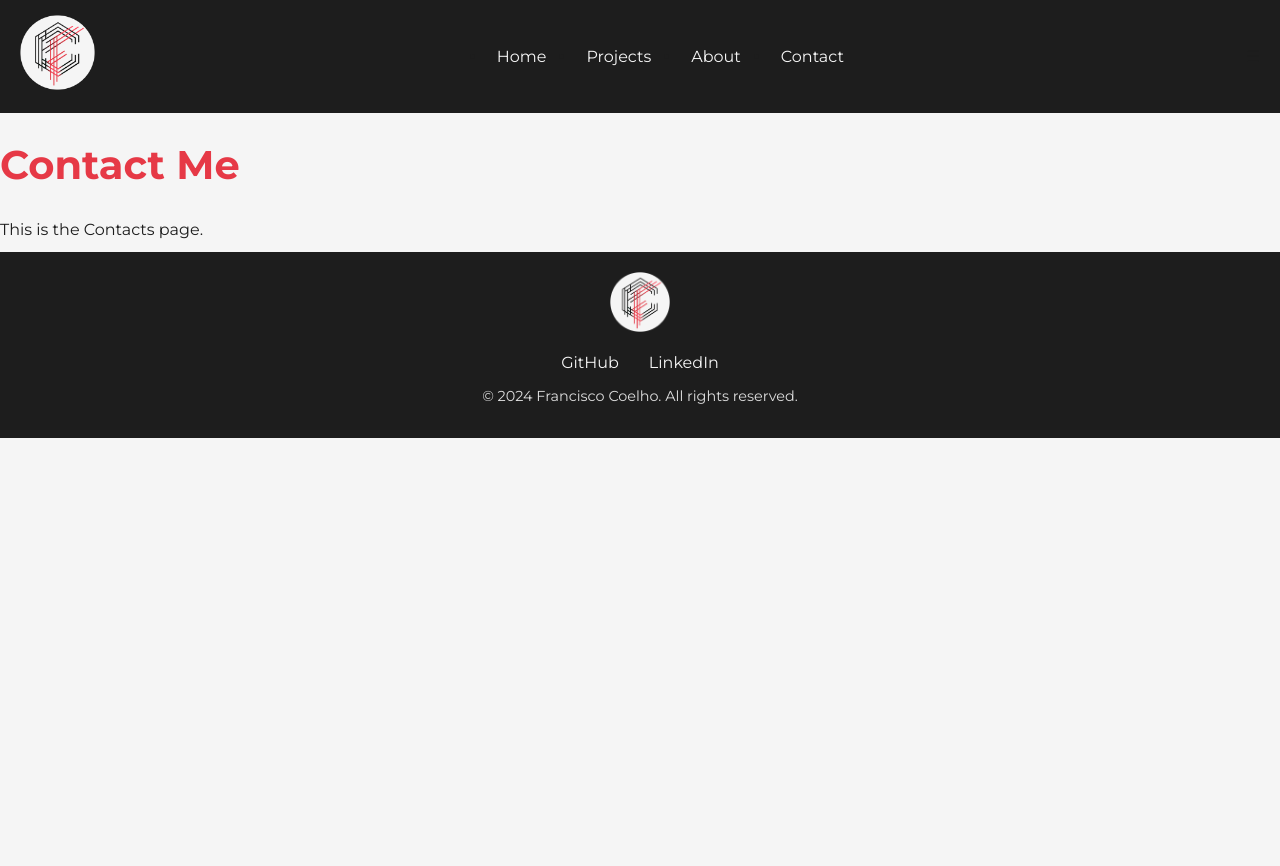
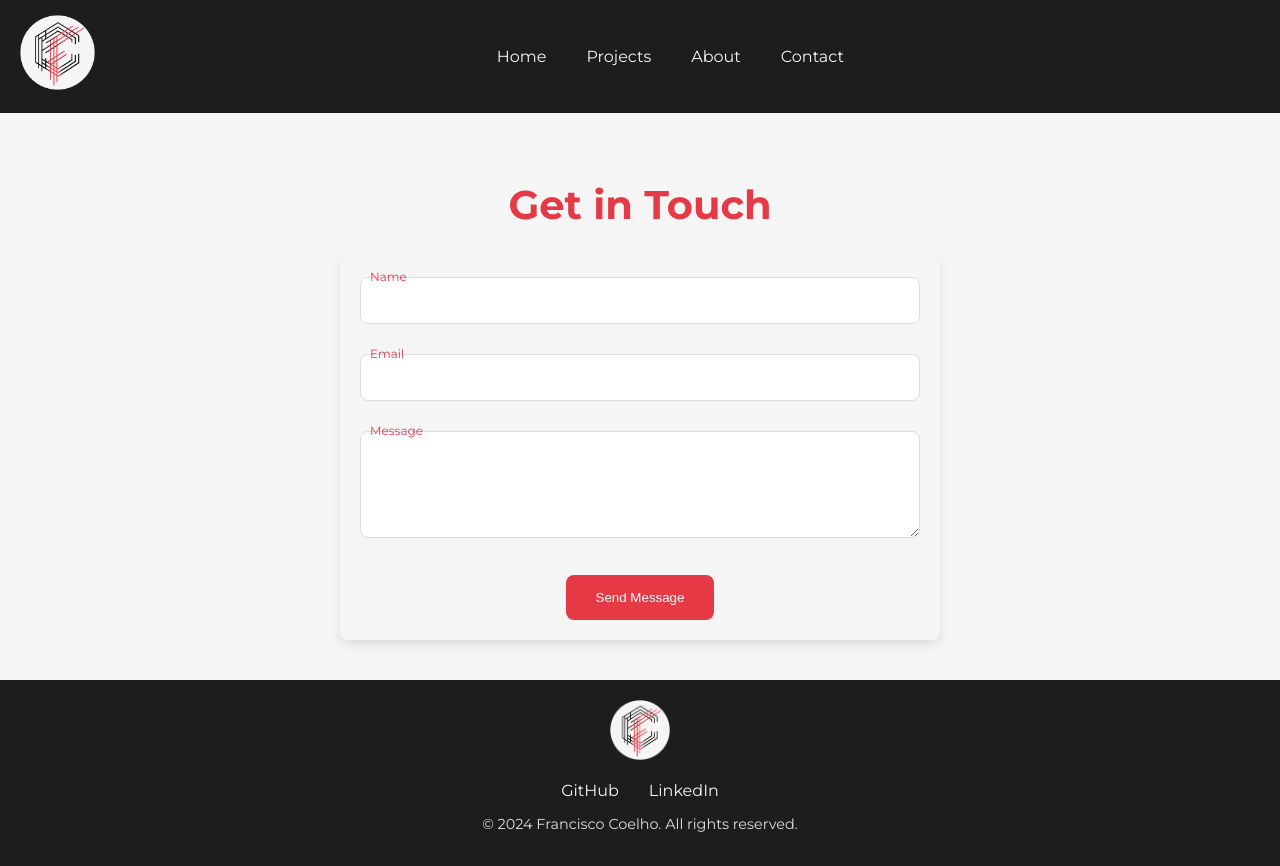
Before and after one commit to coelhof12/coelhof12.github.io, a React (Create React App) app: page /contact in a window 1280 px wide. Before the commit the page ends 800 px from the top, so only its background shows below. Built offline with nearby package versions, Linux system fonts and the light colour scheme.

Commit message:
Enhanced various pages with animations and hover effects
- Added initial CSS styles to contacts page and implemented form submition with Formspree;
- Ajusted styles in Home Page and added more information;
- Established new default button styles and animations for the project;

```diff
--- a/src/index.css
+++ b/src/index.css
@@ -56,18 +56,30 @@ a:hover {
   text-decoration: underline;
 }
 
-button {
+/* Button Style */
+.modern-button {
+  display: inline-block;
+  padding: 12px 25px;
+  font-size: 1.1rem;
+  color: #F5F5F5;
   background-color: #E63946;
-  color: #F5F5F5;
   border: none;
+  border-radius: 30px;
+  cursor: pointer;
+  transition: all 0.3s ease;
+  text-decoration: none;
   font-family: 'Montserrat', sans-serif;
-  padding: 10px 20px;
-  cursor: pointer;
-  transition: background-color 0.3s ease;
 }
 
-button:hover {
-  background-color: #C7323D;
+.modern-button:hover {
+  background-color: #D62828;
+  box-shadow: 0px 5px 15px rgba(0, 0, 0, 0.3);
+  transform: translateY(-3px);
+}
+
+.modern-button:active {
+  background-color: #B71515;
+  transform: translateY(1px);
 }
 
 img {
--- a/src/pages/Contact.js
+++ b/src/pages/Contact.js
@@ -1,10 +1,26 @@
 import React from 'react';
+import '../styles/Contacts.css';
+import '../index.css';
 
 function Contact() {
   return (
-    <div className="about">
-      <h1>Contact Me</h1>
-      <p>This is the Contacts page.</p>
+    <div className="contact-container">
+      <h1>Get in Touch</h1>
+      <form className="contact-form">
+        <div className="form-group">
+          <input type="text" id="name" required />
+          <label htmlFor="name">Name</label>
+        </div>
+        <div className="form-group">
+          <input type="email" id="email" required />
+          <label htmlFor="email">Email</label>
+        </div>
+        <div className="form-group">
+          <textarea id="message" rows="5" required></textarea>
+          <label htmlFor="message">Message</label>
+        </div>
+        <button type="submit" className="submit-button">Send Message</button>
+      </form>
     </div>
   );
 }
--- a/src/pages/Home.js
+++ b/src/pages/Home.js
@@ -1,21 +1,61 @@
 import React from 'react';
 import '../styles/Home.css';
+import '../index.css';
 
 function Home() {
   return (
     <div className="home">
-      <h1>Welcome to My Portfolio</h1>
-      <p>This is the home page. Feel free to explore my projects and learn more about me.</p>
 
+      {/* Banner Image */}
+      <div className="banner-container">
+        <img src="../assets/images/me_banner.png" alt="Francisco Coelho Banner" className="banner-image" />
+      </div>
+
+      {/* Strong statement and brief introduction */}
+      <section className="intro-section">
+        <h1>I build web solutions that combine creativity and functionality.</h1>
+        <p>
+          As a full-stack developer, I specialize in creating efficient, scalable web applications that deliver both visually and functionally.
+        </p>
+        <div className="modern-button">
+          <a href="/projects" className="modern-button">View my Work</a>
+          <a href="/contact" className="modern-button">Get in Touch</a>
+        </div>
+      </section>
+
+      {/* Key Skills Highlight Section */}
+      <section className="skills-highlight">
+        <h2>Key Skills Highlight</h2>
+        <ul>
+          <li>JavaScript & React</li>
+          <li>Node.js & Express</li>
+          <li>MySQL & Database Management</li>
+          <li>RESTful APIs</li>
+        </ul>
+      </section>
+
+      {/* Personal Branding Section */}
+      <section className="personal-branding">
+        <h2>Personal Branding</h2>
+        <p>Francisco Coelho, a creative and driven Full-Stack Developer with a keen eye for design and functionality.</p>
+      </section>
+
+      {/* Featured Project Highlight Section */}
+      <section className="featured-project">
+        <h2>Featured Project: My SPA Portfolio</h2>
+        <p>This website itself is a demonstration of my skills in React, CSS Grid, API integration, and responsive web design.</p>
+        <a href="/projects" className="modern-button">Learn More</a>
+      </section>
+      {/* GitHub Stats Section */}
       <div className="github-stats">
         <h2>My GitHub Stats</h2>
         <img src="https://github-readme-stats.vercel.app/api?username=coelhof12&show_icons=true&hide_border=true&bg_color=1D1D1D&title_color=E63946&text_color=F5F5F5&icon_color=E63946" alt="GitHub Stats" />
       </div>
 
+      {/* GitHub Top Languages Section */}
       <div className="github-languages">
         <img src="https://github-readme-stats.vercel.app/api/top-langs/?username=coelhof12&layout=compact&hide_border=true&bg_color=1D1D1D&title_color=E63946&text_color=F5F5F5&icon_color=E63946" alt="Top Languages" />
       </div>
-
     </div>
   );
 }
--- a/src/pages/Projects.js
+++ b/src/pages/Projects.js
@@ -1,6 +1,7 @@
 import React, { useEffect, useState, useRef } from 'react';
 import { useSpring, animated } from '@react-spring/web';
-import '../styles/Projects.css';
+import '../styles/Contacts.css';
+import '../index.css';
 
 const ProjectCard = ({ project, index }) => {
   const [inView, setInView] = useState(false);
@@ -43,7 +44,7 @@ const ProjectCard = ({ project, index }) => {
       <h2>{project.title}</h2>
       <p>{project.description}</p>
       <p><strong>Technologies:</strong> {project.technologies.join(', ')}</p>
-      <a href={project.repoLink} target="_blank" rel="noopener noreferrer">View Repository</a>
+      <a href={project.repoLink} className="modern-button">View Project</a>
       {project.image && <img src={project.image} alt={project.title} />}
     </animated.div>
   );
--- /dev/null
+++ b/src/styles/Contacts.css
@@ -0,0 +1,73 @@
+.contact-container {
+  text-align: center;
+  padding: 40px;
+}
+
+.contact-form {
+  max-width: 600px;
+  margin: 0 auto;
+  padding: 20px;
+  background-color: #F5F5F5;
+  border-radius: 8px;
+  box-shadow: 0 4px 10px rgba(0, 0, 0, 0.1);
+  animation: fadeIn 1s ease;
+}
+
+.form-group {
+  position: relative;
+  margin-bottom: 30px;
+}
+
+.form-group input,
+.form-group textarea {
+  width: 100%;
+  padding: 15px;
+  border: 1px solid #ddd;
+  border-radius: 8px;
+  transition: border-color 0.3s ease, box-shadow 0.3s ease;
+}
+
+.form-group input:focus,
+.form-group textarea:focus {
+  border-color: #E63946;
+  box-shadow: 0 0 8px rgba(230, 57, 70, 0.5);
+}
+
+.form-group label {
+  position: absolute;
+  left: 15px;
+  top: 15px;
+  transition: all 0.3s ease;
+  pointer-events: none;
+}
+
+.form-group input:focus + label,
+.form-group input:not(:placeholder-shown) + label,
+.form-group textarea:focus + label,
+.form-group textarea:not(:placeholder-shown) + label {
+  top: -10px;
+  left: 10px;
+  font-size: 12px;
+  color: #E63946;
+}
+
+.submit-button {
+  background-color: #E63946;
+  color: white;
+  padding: 15px 30px;
+  border: none;
+  border-radius: 8px;
+  cursor: pointer;
+  transition: background-color 0.3s ease, transform 0.3s ease;
+}
+
+.submit-button:hover {
+  background-color: #f25c67;
+  transform: translateY(-2px);
+}
+
+/* Form fade-in animation */
+@keyframes fadeIn {
+  from { opacity: 0; transform: translateY(20px); }
+  to { opacity: 1; transform: translateY(0); }
+}
--- a/src/styles/Home.css
+++ b/src/styles/Home.css
@@ -3,13 +3,91 @@
   padding: 20px;
 }
 
-.github-stats {
-    text-align: center;
+/* Banner styles */
+.banner-container {
+  width: 100%;
+  max-width: 1920px;
+  margin: 0 auto;
+}
+
+.banner-image {
+  width: 70%;
+  height: auto;
+  object-fit: cover;
+
+}
+
+/* Intro section styles */
+.intro-section {
+  margin-top: 20px;
+}
+
+.intro-section h1 {
+  font-size: 2.5rem;
+  color: #E63946;
+  margin-bottom: 10px;
+}
+
+.intro-section p {
+  font-size: 1.2rem;
+  margin-bottom: 20px;
+}
+
+/* GitHub Stats */
+.github-stats, .github-languages {
   margin: 40px 0;
 }
 
-  .github-stats img {
+.github-stats img, .github-languages img {
   max-width: 100%;
   height: auto;
   border-radius: 10px;
 }
+
+/* Key Skills Highlight */
+.skills-highlight {
+  margin-top: 40px;
+}
+
+.skills-highlight ul {
+  list-style: none;
+  padding: 0;
+}
+
+.skills-highlight li {
+  font-size: 1.2rem;
+  margin: 10px 0;
+  color: #333;
+}
+
+/* Personal Branding */
+.personal-branding {
+  margin-top: 40px;
+  font-size: 1.2rem;
+  color: #1D1D1D;
+}
+
+/* Featured Project */
+.featured-project {
+  margin-top: 40px;
+}
+
+.featured-project p {
+  font-size: 1.1rem;
+  color: #333;
+}
+
+.featured-project .cta-button {
+  margin-top: 10px;
+}
+
+/* Responsive styles */
+@media (max-width: 768px) {
+  .intro-section h1 {
+      font-size: 2rem;
+  }
+
+  .cta-buttons {
+      flex-direction: column;
+  }
+}
```
Also changed, not shown: public/assets/images/me_banner.png (added). Lines whose indentation alone changed are shown as unchanged.
